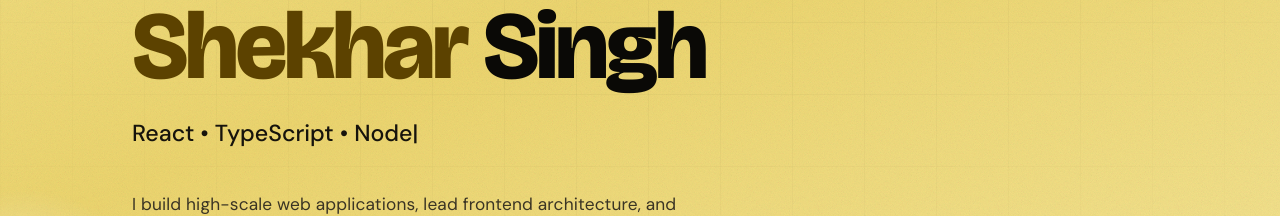
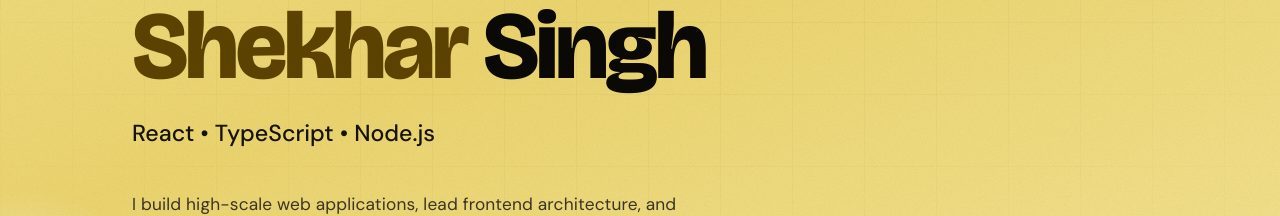
Before and after one commit to shashank1227/shashank-portfolio, a Next.js app: page /shashank-portfolio/ in a window 1280 px wide. Shown: the part 338-554 px from the top of the page. Built offline with nearby package versions, Linux system fonts and the light colour scheme.

Commit message:
Fix hero typed subtitle dumping the first line at once.
Hand the span to Typed.js only after the static LCP string clears so React stops overwriting character-by-character typing.

```diff
--- a/src/components/TypedText.tsx
+++ b/src/components/TypedText.tsx
@@ -1,6 +1,6 @@
 'use client';
 
-import React, { useEffect, useRef } from 'react';
+import React, { useEffect, useRef, useState } from 'react';
 import Typed from 'typed.js';
 
 interface TypedTextProps {
@@ -23,36 +23,44 @@
   className = ''
 }) => {
   const el = useRef<HTMLSpanElement>(null);
-  const typed = useRef<Typed | null>(null);
+  const [phase, setPhase] = useState<'static' | 'typed'>('static');
   const firstString = strings[0] ?? '';
+  // Stable dep so parent re-renders with a new array literal don't remount Typed
+  const stringsKey = strings.join('\0');
 
+  // Keep the first string visible for LCP, then hand the node to Typed.js
   useEffect(() => {
-    if (!el.current || strings.length === 0) return;
+    if (strings.length === 0) return;
 
-    // Defer typing until after first paint so LCP isn't blocked by typed.js
     const timer = window.setTimeout(() => {
-      if (!el.current) return;
-
-      typed.current = new Typed(el.current, {
-        strings,
-        typeSpeed,
-        backSpeed,
-        backDelay,
-        loop,
-        smartBackspace,
-      });
+      setPhase('typed');
     }, 900);
 
     return () => {
       window.clearTimeout(timer);
-      typed.current?.destroy();
-      typed.current = null;
     };
-  }, [strings, typeSpeed, backSpeed, backDelay, loop, smartBackspace]);
+  }, [strings.length]);
+
+  useEffect(() => {
+    if (phase !== 'typed' || !el.current || !stringsKey) return;
+
+    const instance = new Typed(el.current, {
+      strings: stringsKey.split('\0'),
+      typeSpeed,
+      backSpeed,
+      backDelay,
+      loop,
+      smartBackspace,
+    });
+
+    return () => {
+      instance.destroy();
+    };
+  }, [phase, stringsKey, typeSpeed, backSpeed, backDelay, loop, smartBackspace]);
 
   return (
-    <span ref={el} className={className}>
-      {firstString}
+    <span ref={el} className={className} suppressHydrationWarning>
+      {phase === 'static' ? firstString : null}
     </span>
   );
 };
```
